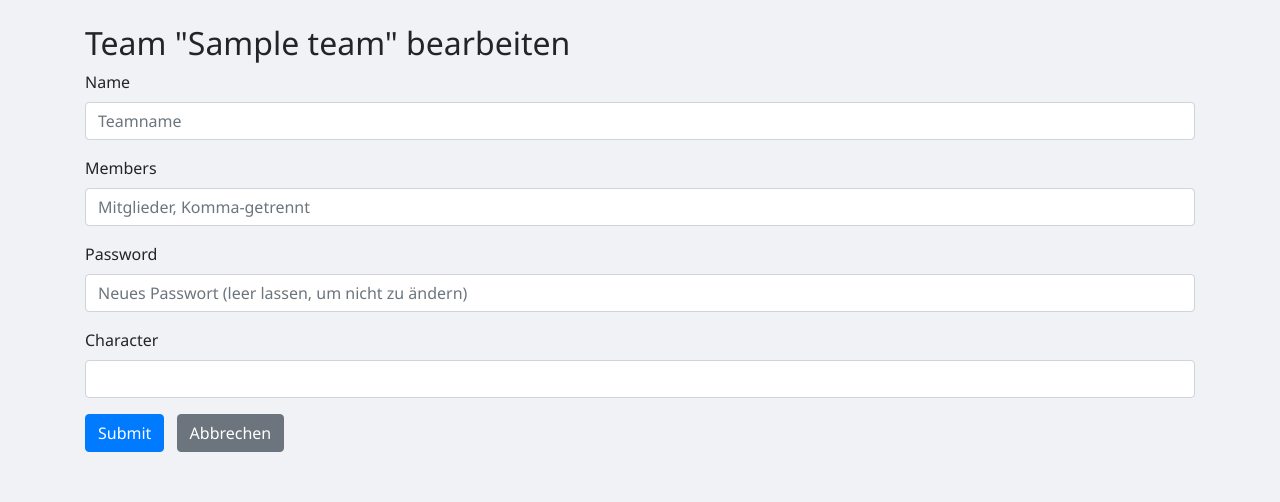
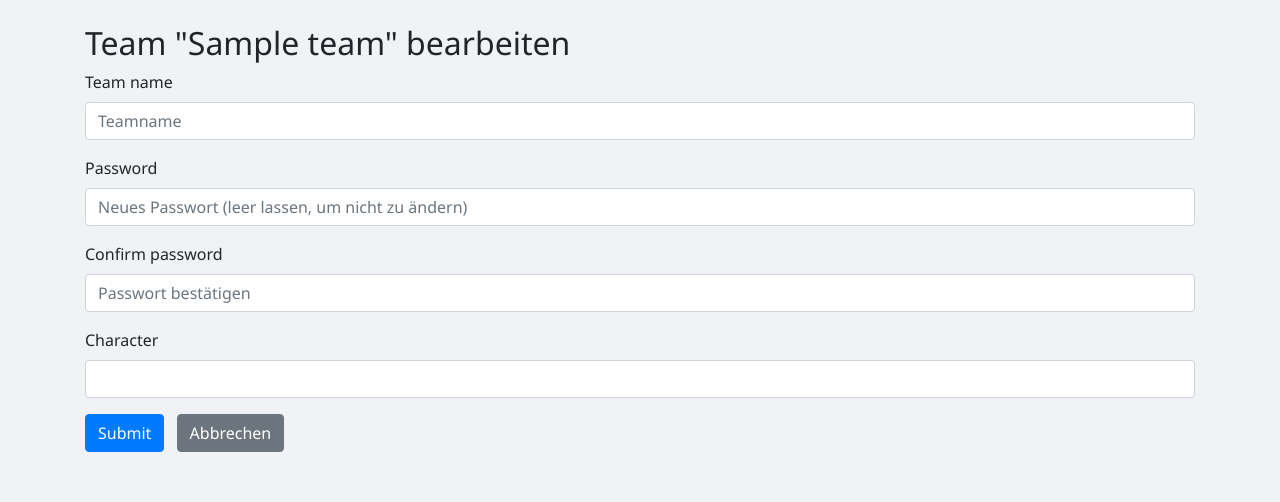
Before and after one commit to JoniBBM/Wii-Party2, a Flask app: template app/templates/edit_team.html in a window 1280 px wide. Shown: the part 56-558 px from the top of the page. Run offline with Flask 3, Linux system fonts and the light colour scheme; the template is opened without the code that fills it: values that come from a table or form of the project are taken from there, others are empty; tables that the repository leaves empty hold one stand-in row (values such as "Sample post"); form fields are guessed from the names that the template uses; some libraries are stand-ins or nearby versions.

Commit message:
Man kann wieder teams erstellen und bearbeiten

```diff
--- a/app/templates/create_team.html
+++ b/app/templates/create_team.html
@@ -1,5 +1,4 @@
 {% extends "base.html" %}
-{% import "bootstrap/wtf.html" as wtf %}
 
 {% block title %}Create Team - {{ super() }}{% endblock %}
 
@@ -9,7 +8,6 @@
     <form method="POST" action="{{ url_for('admin.create_team') }}" novalidate>
         {{ form.hidden_tag() }}
         <div class="form-group">
-            <!-- Korrigiert: form.team_name statt form.name -->
             {{ form.team_name.label(class="form-control-label") }}
             {% if form.team_name.errors %}
                 {{ form.team_name(class="form-control form-control-lg is-invalid") }}
@@ -63,6 +61,7 @@
         </div>
         <div class="form-group">
             {{ form.submit(class="btn btn-primary") }}
+            <a href="{{ url_for('admin.admin_dashboard') }}" class="btn btn-secondary ml-2">Abbrechen</a>
         </div>
     </form>
 </div>
--- a/app/templates/edit_team.html
+++ b/app/templates/edit_team.html
@@ -8,20 +8,11 @@
     <form method="POST" action="" novalidate>
         {{ form.hidden_tag() }}
         <div class="form-group">
-            {{ form.name.label(class="form-control-label") }}
-            {{ form.name(class="form-control" + (" is-invalid" if form.name.errors else ""), placeholder="Teamname") }}
-            {% if form.name.errors %}
+            {{ form.team_name.label(class="form-control-label") }}
+            {{ form.team_name(class="form-control" + (" is-invalid" if form.team_name.errors else ""), placeholder="Teamname") }}
+            {% if form.team_name.errors %}
                 <div class="invalid-feedback">
-                    {% for error in form.name.errors %}<span>{{ error }}</span>{% endfor %}
-                </div>
-            {% endif %}
-        </div>
-        <div class="form-group">
-            {{ form.members.label(class="form-control-label") }}
-            {{ form.members(class="form-control" + (" is-invalid" if form.members.errors else ""), placeholder="Mitglieder, Komma-getrennt") }}
-            {% if form.members.errors %}
-                <div class="invalid-feedback">
-                    {% for error in form.members.errors %}<span>{{ error }}</span>{% endfor %}
+                    {% for error in form.team_name.errors %}<span>{{ error }}</span>{% endfor %}
                 </div>
             {% endif %}
         </div>
@@ -31,6 +22,15 @@
             {% if form.password.errors %}
                 <div class="invalid-feedback">
                     {% for error in form.password.errors %}<span>{{ error }}</span>{% endfor %}
+                </div>
+            {% endif %}
+        </div>
+        <div class="form-group">
+            {{ form.confirm_password.label(class="form-control-label") }}
+            {{ form.confirm_password(class="form-control" + (" is-invalid" if form.confirm_password.errors else ""), placeholder="Passwort bestätigen") }}
+            {% if form.confirm_password.errors %}
+                <div class="invalid-feedback">
+                    {% for error in form.confirm_password.errors %}<span>{{ error }}</span>{% endfor %}
                 </div>
             {% endif %}
         </div>
```
Also changed, not shown: app.db.
